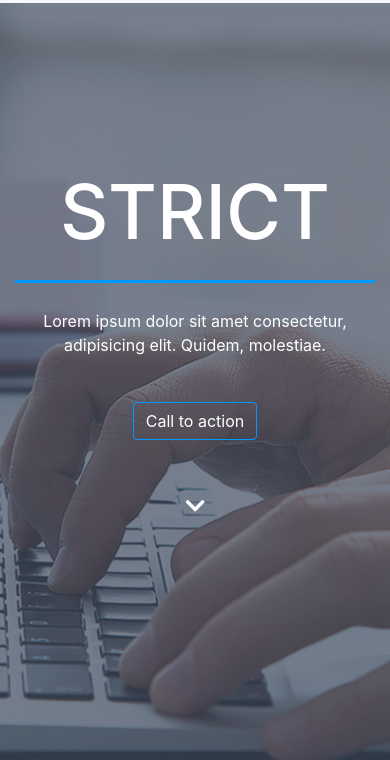
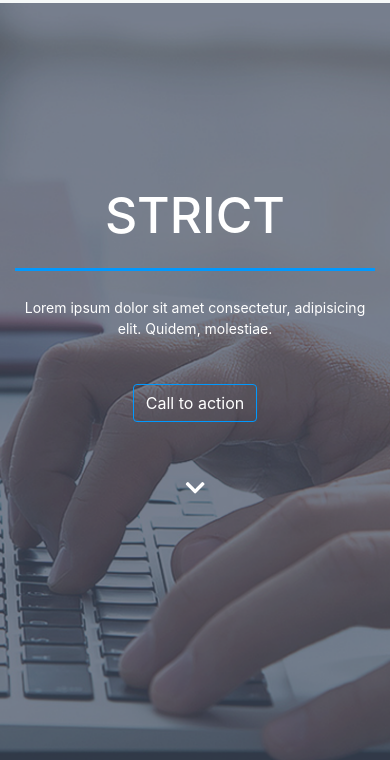
Before and after one commit to omarhimu/strict, a plain HTML site: page index.html in a window 390 px wide. Shown: the part 84-844 px from the top of the page. Drawn offline with Linux system fonts and the light colour scheme.

Commit message:
Update style.css

```diff
--- a/css/style.css
+++ b/css/style.css
@@ -259,3 +259,10 @@ footer .right a{
 .text-center{
     padding: 50px 0;
 }
+@media (max-width: 767px) { .content h1{
+		font-size: 50px;
+	}
+}
+@media (max-width: 767px) { .content p{
+		font-size: 14px;
+	}
```
